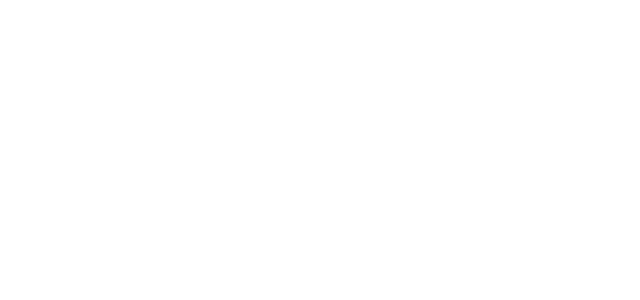
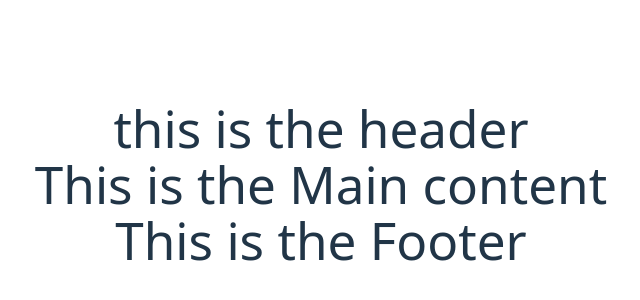
Before and after one commit to vinceaintreadin-21/appdev1, a React (Vite) app in the folder react-quickstart/: page / in a window 1280 px wide. Shown: the part 216-516 px from the top of the page, without its empty margins (319-959 px from the left). Built offline with nearby package versions, Linux system fonts and the light colour scheme.

Commit message:
Done creating and nesting components

```diff
--- a/react-quickstart/src/App.jsx
+++ b/react-quickstart/src/App.jsx
@@ -4,7 +4,30 @@ import viteLogo from '/vite.svg'
 import './App.css'
 
 //making nested components
+function Header() {
+  return(
+    <h1>this is the header</h1>
+  )
+}
+function Main() {
+  return(
+    <h1>This is the Main content</h1>
+  )
+}
+
+function Footer() {
+  return(
+    <h1>This is the Footer</h1>
+  )
+}
 function App() {
-
+  return(
+    <>
+    {/* Done creating and nesting components */}
+      <Header />
+      <Main />
+      <Footer />
+    </>
+  )
 }
 export default App
```
